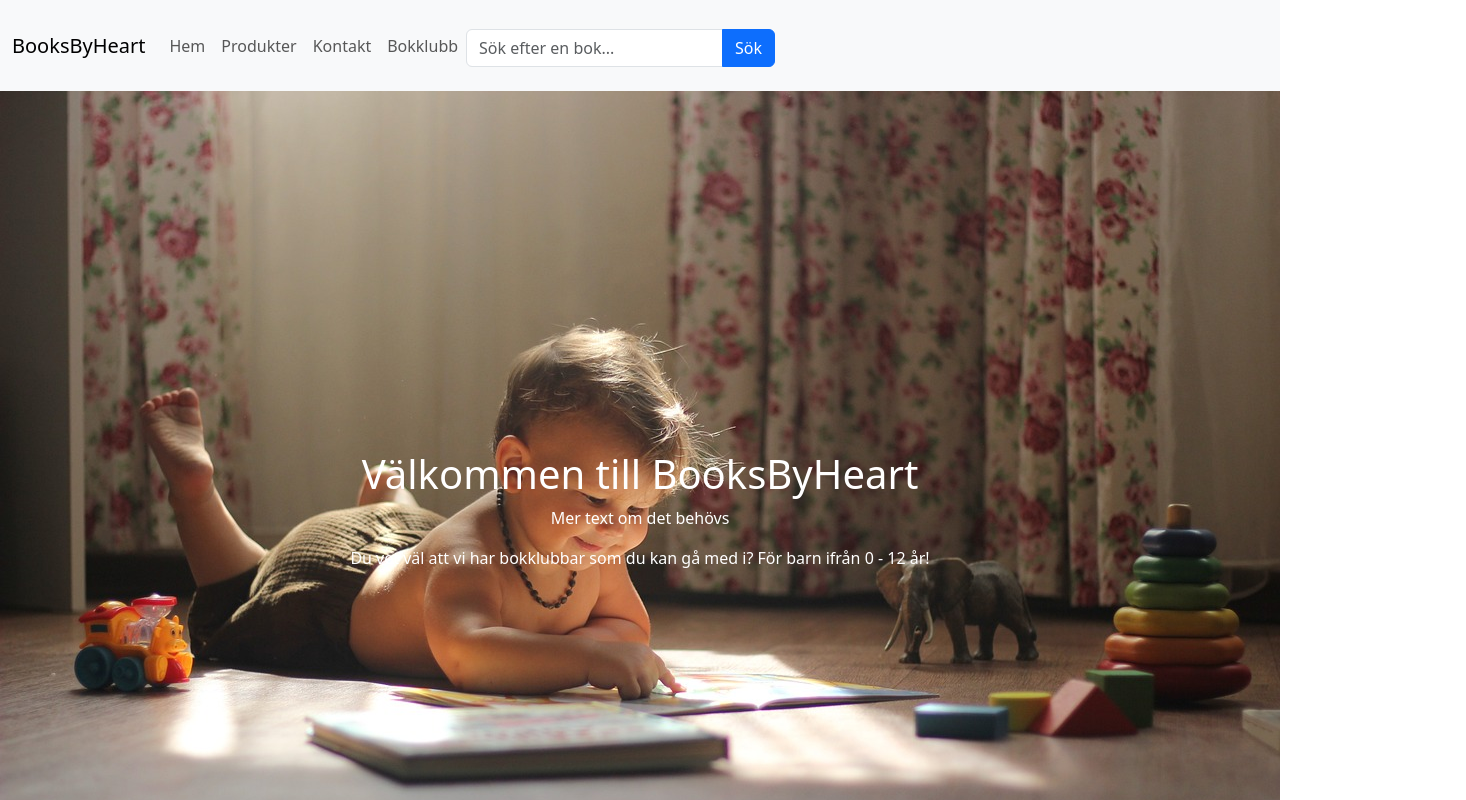
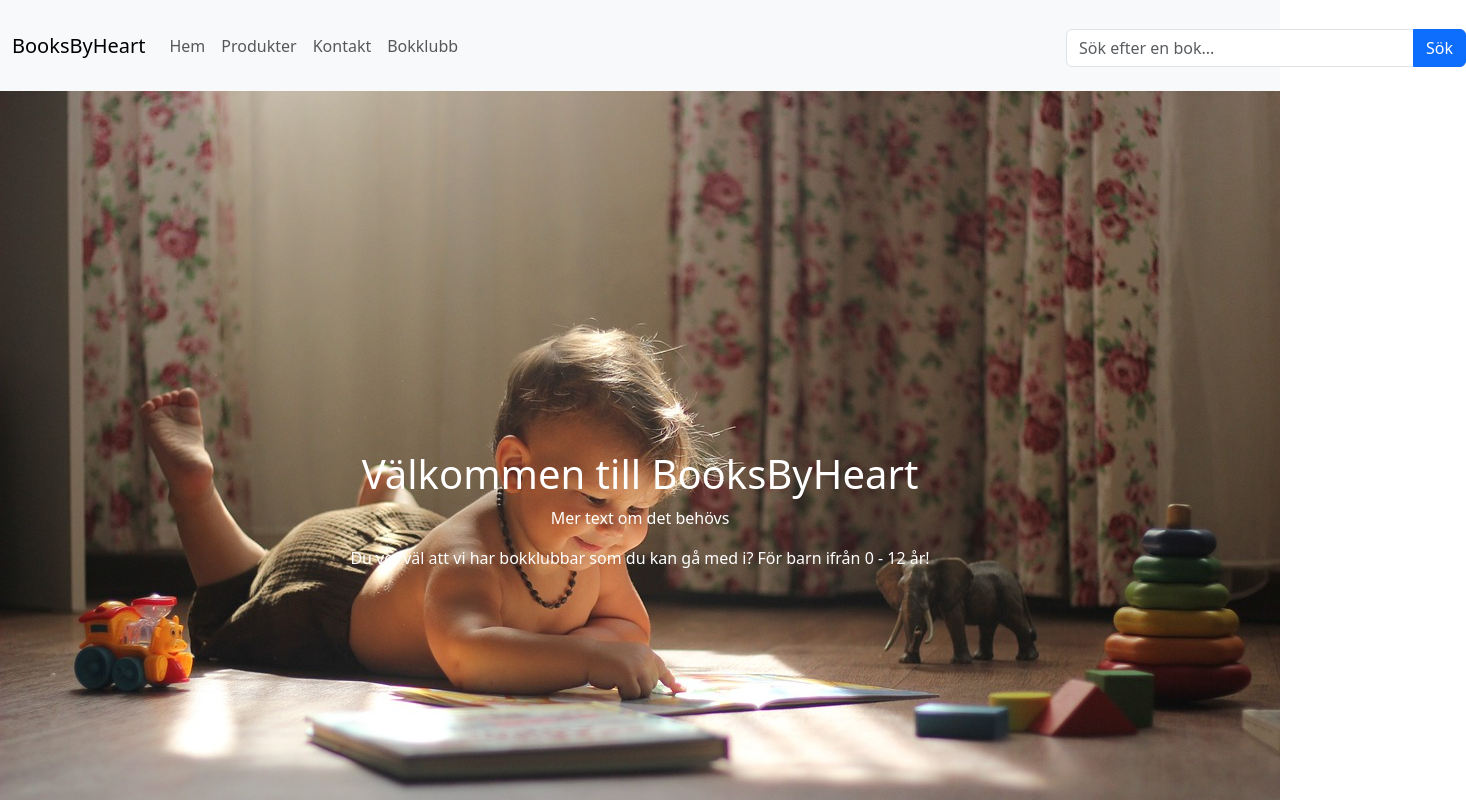
Before and after one commit to natta1995/Webbshop-BooksByHeart, a React (Create React App) app: page / in a window 1280 px wide. Shown: the top 800 px of the page, 1466 px wide, since content can reach past the window. Built offline with nearby package versions, Linux system fonts and the light colour scheme.

Commit message:
searchbar change

```diff
--- a/src/navbar.jsx
+++ b/src/navbar.jsx
@@ -41,8 +41,8 @@ function Navbar() {
               </li>
             </ul>
             <div style={{ marginTop: "1px", textAlign: "center" }}>
-      <Form style={{ marginTop: "20px" }} onSubmit={handleSearch}>
-        <InputGroup className="mb-3">
+      <Form style={{ marginTop: "20px" , marginLeft: "600px" }} onSubmit={handleSearch}>
+        <InputGroup className="mb-3" style={{width: "400px"}}>
           <FormControl
             placeholder="Sök efter en bok..."
             value={searchTerm}
```
